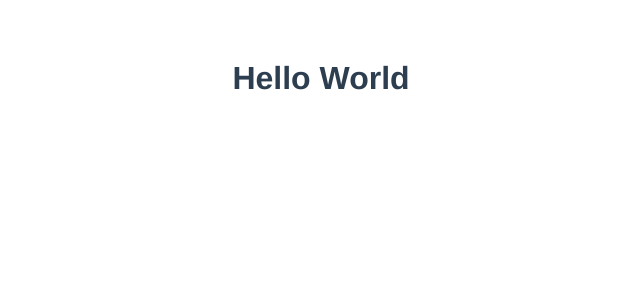
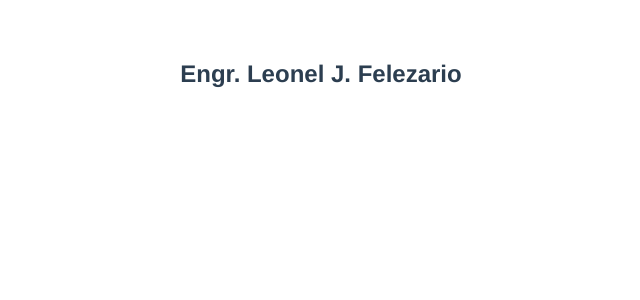
Before and after one commit to Daemusin12/vue-js, a Vue app in the folder vue-components/: page / in a window 1280 px wide. Shown: the top 300 px of the page, without its empty margins (319-959 px from the left). Built offline with nearby package versions, Linux system fonts and the light colour scheme.

Commit message:
components

```diff
--- a/vue-components/src/App.vue
+++ b/vue-components/src/App.vue
@@ -1,10 +1,15 @@
 <template>
-  <h1>Hello World</h1>
+  <GreetHello />
 </template>
 
 <script>
+import GreetHello from './components/GreetHello.vue'
+
 export default {
-  name: 'App'
+  name: 'App',
+  components: {
+    GreetHello,
+  }
 }
 </script>
 
--- /dev/null
+++ b/vue-components/src/components/GreetHello.vue
@@ -0,0 +1,12 @@
+<template>
+    <h2>Engr. Leonel J. Felezario</h2>
+</template>
+
+<script>
+export default {
+    name: "GreetHello",
+};
+</script>
+
+<style>
+</style>
```
